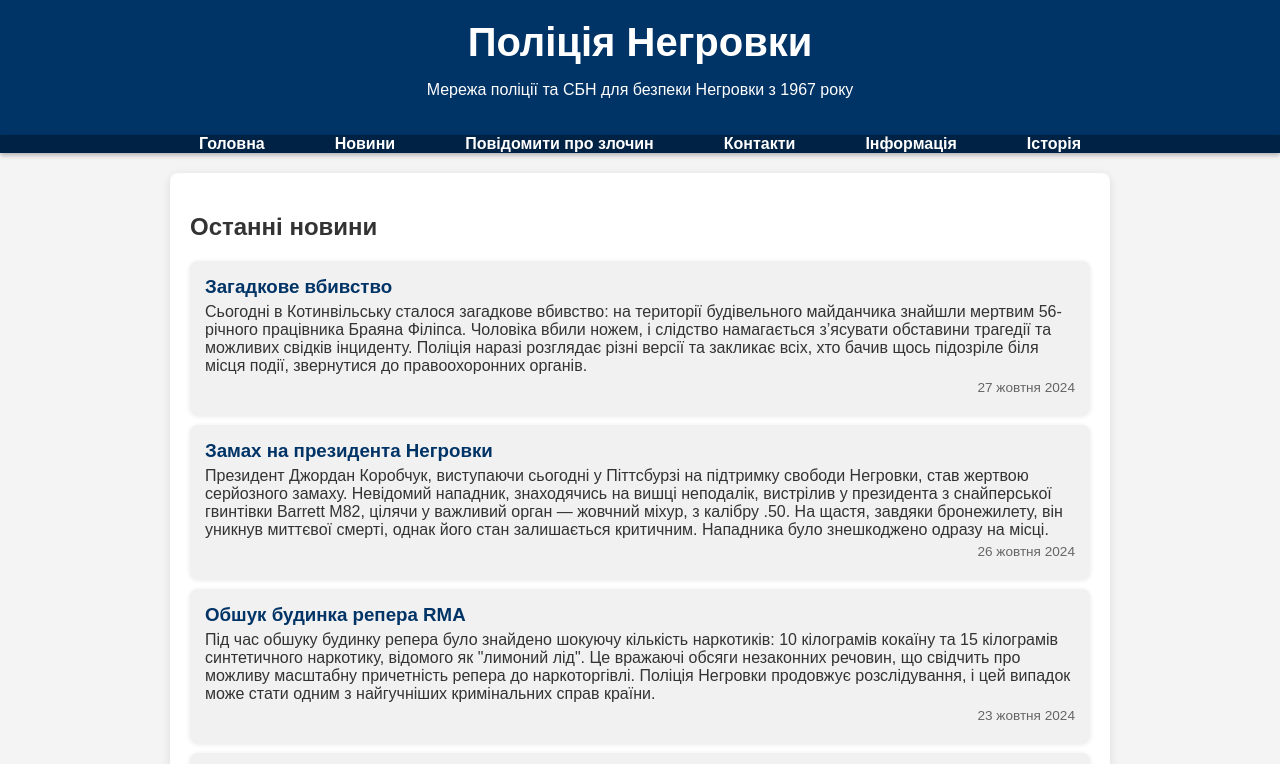
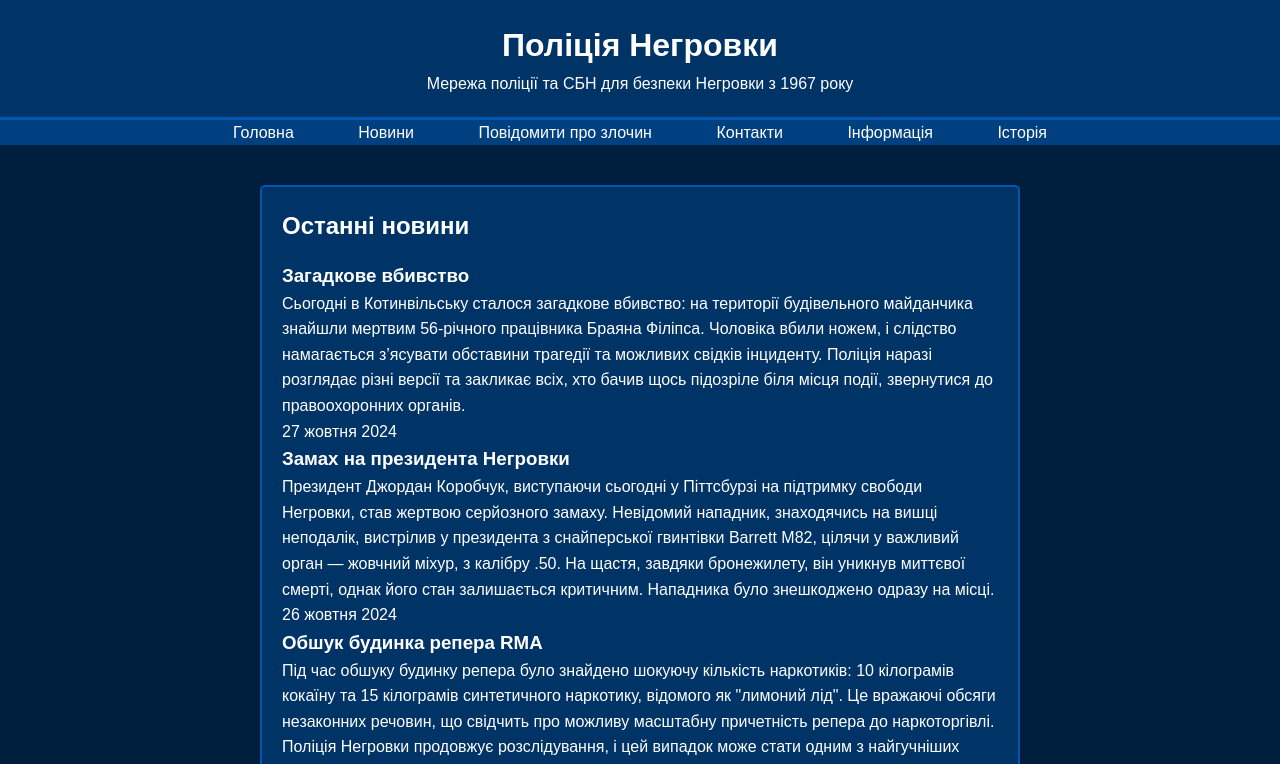
Before and after one commit to ddblock212/ngv-police, a plain HTML site: page index.html in a window 1280 px wide. Both pictures are taken after a click on the link "Новини". Shown: the top 764 px of the page. Drawn offline with Linux system fonts and the light colour scheme.

Commit message:
Update style.css

```diff
--- a/style.css
+++ b/style.css
@@ -1,135 +1,117 @@
+* {
+    box-sizing: border-box;
+    margin: 0;
+    padding: 0;
+}
+
 body {
     font-family: 'Arial', sans-serif;
-    margin: 0;
-    padding: 0;
-    background-color: #f4f4f4;
-    color: #333;
+    line-height: 1.6;
+    background-color: #001f3f; /* Темно-синій фон */
+    color: #ffffff; /* Білий текст */
 }
 
 header {
-    background: #003366;
+    background: #003366; /* Темно-синій заголовок */
     color: #ffffff;
-    padding: 20px 0;
+    padding: 20px;
     text-align: center;
-}
-
-header h1 {
-    margin: 0;
-    font-size: 2.5em;
+    border-bottom: 3px solid #0056b3; /* Обводка заголовка */
 }
 
 nav {
-    background: #002244;
-    box-shadow: 0 2px 5px rgba(0, 0, 0, 0.3);
+    background: #004080; /* Темно-синій навігаційний бар */
+    color: #ffffff;
 }
 
 nav ul {
     list-style: none;
     padding: 0;
-    margin: 0;
-    display: flex;
-    justify-content: center;
+    text-align: center;
 }
 
 nav ul li {
+    display: inline;
     margin: 0 15px;
 }
 
 nav ul li a {
+    color: #ffffff;
     text-decoration: none;
-    color: #ffffff;
-    font-weight: bold;
-    padding: 15px 20px;
+    padding: 10px 15px;
     transition: background 0.3s;
 }
 
 nav ul li a:hover {
-    background: #0055a5;
+    background: #0056b3; /* Світліший темно-синій при наведенні */
     border-radius: 5px;
 }
 
 main {
-    max-width: 900px;
-    margin: 20px auto;
     padding: 20px;
-    background: #ffffff;
-    border-radius: 8px;
-    box-shadow: 0 2px 10px rgba(0, 0, 0, 0.1);
+    max-width: 800px;
+    margin: auto;
 }
 
 .section {
-    margin-bottom: 20px;
+    background: #003366; /* Темно-синій фон секцій */
+    margin: 20px 0;
+    padding: 20px;
+    border-radius: 5px;
+    box-shadow: 0 2px 5px rgba(0, 0, 0, 0.3);
+    border: 2px solid #0056b3; /* Обводка секцій */
 }
 
-.news-item {
-    background: #f1f1f1;
-    padding: 15px;
-    border-radius: 8px;
-    margin-bottom: 10px;
-    box-shadow: 0 1px 5px rgba(0, 0, 0, 0.1);
+h2 {
+    margin-bottom: 15px;
+    color: #ffffff; /* Білий текст для заголовків */
 }
 
-.news-item h3 {
-    margin: 0;
-    color: #003366;
+label {
+    display: block;
+    margin: 10px 0 5px;
 }
 
-.news-item p {
-    margin: 5px 0;
+input[type="text"],
+input[type="email"],
+textarea {
+    width: 100%;
+    padding: 10px;
+    border: 1px solid #0056b3; /* Темно-синя обводка для полів вводу */
+    border-radius: 4px;
+    background-color: #002b36; /* Темний фон для полів вводу */
+    color: #ffffff; /* Білий текст для полів вводу */
+    transition: border-color 0.3s;
 }
 
-.date {
-    font-size: 0.85em;
-    color: #666;
-    text-align: right;
+input[type="text"]:focus,
+input[type="email"]:focus,
+textarea:focus {
+    border-color: #007bff; /* Світліша обводка при фокусі */
+    outline: none;
 }
 
-#reportForm {
-    background-color: #e3f2fd; /* Зміна на світло-синій */
-    padding: 20px;
-    border-radius: 10px;
-    box-shadow: 0 2px 10px rgba(3, 169, 244, 0.3); /* Зміна на темно-синій */
-    max-width: 600px;
-    margin: auto;
-}
-
-#reportForm label {
-    color: #0d47a1; /* Темно-синій */
-    font-weight: bold;
-    margin-top: 10px;
-    display: block;
-}
-
-#reportForm input, #reportForm textarea {
-    width: 100%;
-    padding: 10px;
-    border: 1px solid #0d47a1; /* Темно-синій */
-    border-radius: 5px;
-    margin-top: 5px;
-    margin-bottom: 15px;
-}
-
-#reportForm button {
-    background-color: #0d47a1; /* Темно-синій */
-    color: #fff;
-    padding: 10px 20px;
+button {
+    background: #007bff; /* Світліший синій колір для кнопки */
+    color: #ffffff;
+    padding: 10px 15px;
     border: none;
-    border-radius: 5px;
+    border-radius: 4px;
     cursor: pointer;
-    font-weight: bold;
     transition: background 0.3s;
 }
 
-#reportForm button:hover {
-    background-color: #1565c0; /* Трохи світліший темно-синій */
+button:hover {
+    background: #0056b3; /* Світліший темно-синій при наведенні */
 }
 
 footer {
     text-align: center;
-    padding: 20px 0;
-    background: #003366;
+    padding: 20px;
+    background: #003366; /* Темно-синій футер */
     color: #ffffff;
+    border-top: 3px solid #0056b3; /* Обводка футера */
     position: relative;
     bottom: 0;
     width: 100%;
-}.
+}
```
